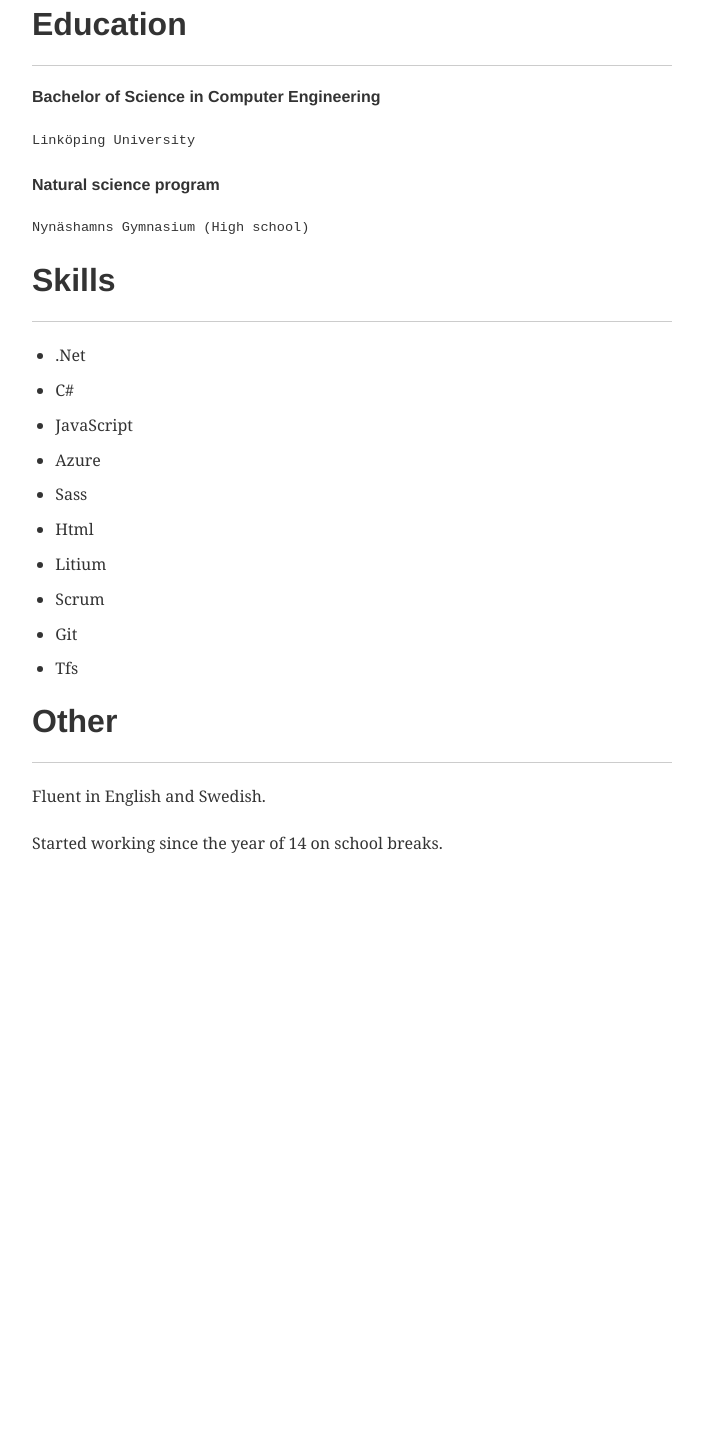
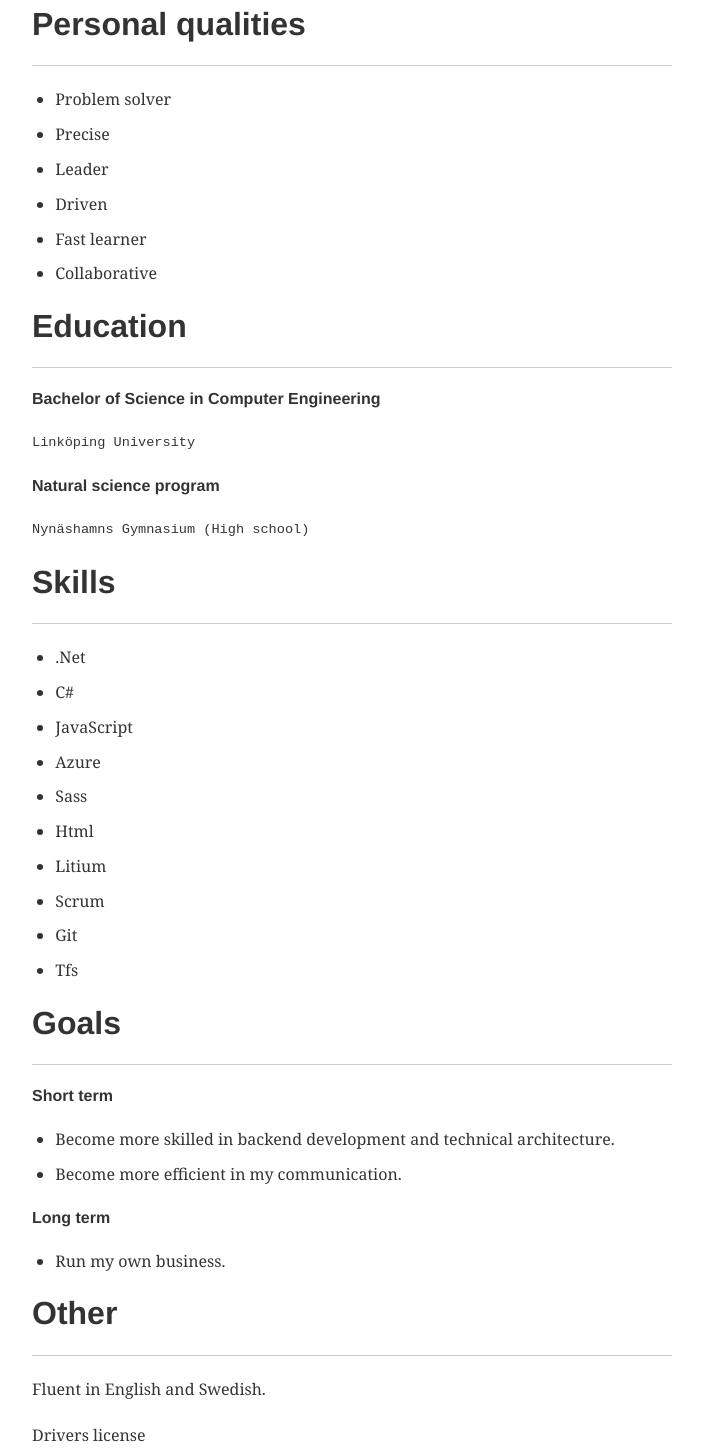
Before and after one commit to Totteperera/totteperera.se, a Gatsby site: page /cv in a window 1280 px wide. Shown: the part 860-2310 px from the top of the page, without its empty margins (288-991 px from the left). Before the commit the page ends 1827 px from the top, so only its background shows below. Built offline with nearby package versions, Linux system fonts and the light colour scheme; Gatsby itself is replaced by a stand-in of ours; some packages are replaced by stand-ins of ours; code samples lack their colours.

Commit message:
Updated Cv

````diff
--- a/content/assets/cv.md
+++ b/content/assets/cv.md
@@ -27,6 +27,15 @@ together with Jquery and Sass. Since the start of 2019 I've been working a bit w
 ```
 Working for different companies such as Sweco, Excanto and Vimla as a support technician.
 
+# Personal qualities
+---
+* Problem solver
+* Precise
+* Leader
+* Driven
+* Fast learner
+* Collaborative
+
 # Education
 ---
 #### Bachelor of Science in Computer Engineering
@@ -52,8 +61,19 @@ Nynäshamns Gymnasium (High school)
 * Git
 * Tfs
 
+# Goals
+---
+#### Short term
+* Become more skilled in backend development and technical architecture.
+* Become more efficient in my communication.
+
+#### Long term
+* Run my own business.
+
 # Other
 ---
 Fluent in English and Swedish.
 
+Drivers license
+
 Started working since the year of 14 on school breaks.
````
